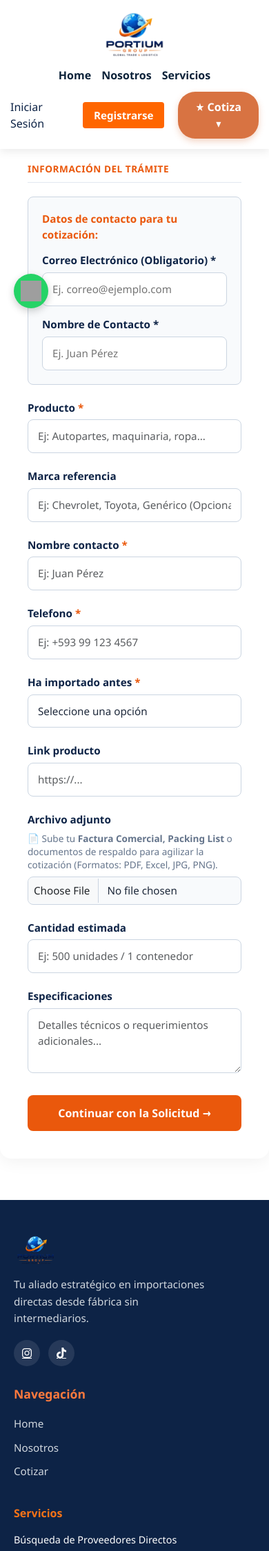
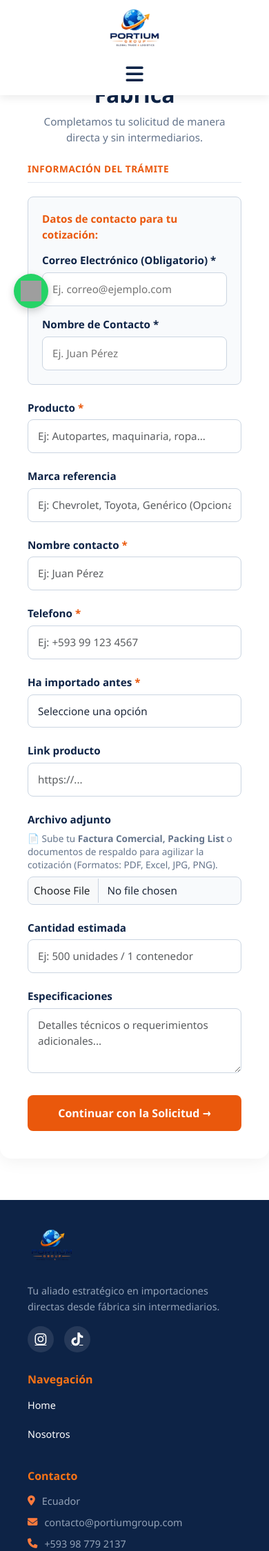
Before and after one commit to LogicCode2023/Web-Empresarial, a Django app: page /tramite/busqueda/ in a window 390 px wide. Shown: the top 2249 px of the page at 69% size. Run offline with Django 5.2, Linux system fonts and the light colour scheme; grey boxes are pictures that could not be loaded.

Commit message:
Agrega menu hamburguesa para moviles

```diff
--- a/templates/core/base.html
+++ b/templates/core/base.html
@@ -34,13 +34,10 @@
             box-sizing: border-box !important;
             position: relative !important;
             background: #ffffff !important;
-            flex-wrap: wrap !important;
         }
 
         /* Contenedor del logo */
         header .navbar .logo {
-            position: relative !important;
-            left: auto !important;
             display: flex !important;
             align-items: center !important;
             height: 100% !important;
@@ -48,52 +45,58 @@
 
         /* Logo en tamaño optimizado */
         header .navbar .logo img {
-            height: 70px !important;
+            height: 60px !important;
             width: auto !important;
-            max-height: none !important;
             display: block !important;
         }
 
         /* Enlaces de navegación */
         header .navbar .nav-links {
             display: flex !important;
-            gap: 30px !important;
+            gap: 25px !important;
             align-items: center !important;
             margin: 0 !important;
-            font-size: 1.1rem;
+            font-size: 1.05rem;
         }
 
-        /* Variante exclusiva para Servicios (centrado simétrico perfecto) */
-        header .navbar.nav-centered {
-            justify-content: center !important;
+        header .navbar .nav-links a {
+            text-decoration: none;
+            color: #0d2346;
+            font-weight: 500;
         }
 
-        header .navbar.nav-centered .logo {
-            position: absolute !important;
-            left: 40px !important;
+        /* Contenedor derecho unificado */
+        .navbar-right-group {
+            display: flex;
+            align-items: center;
+            gap: 15px;
         }
 
-        header .navbar.nav-centered .nav-links {
-            margin: 0 auto !important;
-            position: static !important;
-            transform: none !important;
+        .nav-auth-container {
+            display: flex;
+            align-items: center;
+            gap: 12px;
         }
 
-        /* Adaptación para pantallas pequeñas / móviles */
-        @media (max-width: 850px) {
-            header .navbar {
-                flex-direction: column !important;
-                gap: 12px !important;
-                padding: 15px !important;
+        /* Botón hamburguesa para móviles (oculto en escritorio) */
+        .mobile-menu-toggle {
+            display: none;
+            background: none;
+            border: none;
+            font-size: 1.8rem;
+            color: #0d2346;
+            cursor: pointer;
         }
 
-            header .navbar .nav-links {
-                gap: 15px !important;
-            }
+        /* Menú colapsable para móviles */
+        .nav-collapse-container {
+            display: flex;
+            align-items: center;
+            gap: 25px;
         }
 
         /* Variante exclusiva para Servicios (escritorio) */
-        @media (min-width: 851px) {
+        @media (min-width: 992px) {
             header .navbar.nav-centered {
                 justify-content: center !important;
             }
@@ -101,9 +104,66 @@
                 position: absolute !important;
                 left: 40px !important;
             }
-            header .navbar.nav-centered .nav-links {
+            header .navbar.nav-centered .nav-collapse-container {
                 margin: 0 auto !important;
-                position: static !important;
+            }
+        }
+
+        /* Adaptación para pantallas pequeñas / móviles (Menú hamburguesa) */
+        @media (max-width: 991px) {
+            .mobile-menu-toggle {
+                display: block !important;
+            }
+
+            .nav-collapse-container {
+                display: none;
+                flex-direction: column;
+                align-items: flex-start;
+                width: 100%;
+                background: #ffffff;
+                position: absolute;
+                top: 90px;
+                left: 0;
+                padding: 20px;
+                box-shadow: 0 10px 15px rgba(0,0,0,0.1);
+                border-top: 1px solid #e2e8f0;
+                gap: 20px;
+                max-height: calc(100vh - 90px);
+                overflow-y: auto;
+            }
+
+            .nav-collapse-container.show-mobile {
+                display: flex !important;
+            }
+
+            header .navbar .nav-links {
+                flex-direction: column;
+                align-items: flex-start;
+                width: 100%;
+                gap: 15px;
+            }
+
+            .navbar-right-group {
+                flex-direction: column;
+                align-items: flex-start;
+                width: 100%;
+                gap: 15px;
+            }
+
+            .nav-auth-container {
+                flex-direction: column;
+                align-items: flex-start;
+                width: 100%;
+                gap: 12px;
+            }
+
+            .cotiza-dropdown-container {
+                width: 100%;
+            }
+
+            .btn-cotiza-main {
+                width: 100%;
+                text-align: left;
             }
         }
     </style>
@@ -119,7 +179,15 @@
             </a>
         </div>
 
-        <!-- Enlaces públicos (Se ocultan automáticamente en el Panel de Operaciones y en la vista de gestión) -->
+        <!-- Botón Hamburguesa para Móviles -->
+        <button class="mobile-menu-toggle" onclick="toggleMobileMenu(event)" aria-label="Abrir menú">
+            <i class="fas fa-bars"></i>
+        </button>
+
+        <!-- Contenedor colapsable que agrupa enlaces, auth y cotizador -->
+        <div class="nav-collapse-container" id="navCollapseContainer">
+
+            <!-- Enlaces públicos -->
             {% if request.resolver_match.url_name != 'dashboard_tramites' and request.resolver_match.url_name != 'gestionar_tramite' %}
             <div class="nav-links">
                 <a href="{% url 'home' %}">Home</a>
@@ -128,147 +196,120 @@
             </div>
             {% endif %}
 
-        <!-- Contenedor derecho unificado (Autenticación + Botón Cotiza juntos para respetar Flexbox) -->
-        <div class="navbar-right-group" style="display: flex; align-items: center; gap: 20px; {% if request.resolver_match.url_name == 'dashboard_tramites' or request.resolver_match.url_name == 'gestionar_tramite' %}margin-left: auto;{% endif %}">
+            <!-- Contenedor derecho unificado -->
+            <div class="navbar-right-group" {% if request.resolver_match.url_name == 'dashboard_tramites' or request.resolver_match.url_name == 'gestionar_tramite' %}style="margin-left: auto;"{% endif %}>
 
-            <!-- Control de Autenticación en la Navbar -->
-            <div class="nav-auth-container" style="display: flex; align-items: center; gap: 15px;">
+                <!-- Control de Autenticación -->
+                <div class="nav-auth-container">
                     {% if user.is_authenticated %}
                         <span style="font-size: 0.95rem; color: #0d2346; font-weight: 600;">Hola, {{ user.username }}</span>
-
-                    <!-- Botón de Mis Trámites -->
-                    <a href="{% url 'mis_tramites' %}" style="background-color: #0d2346; color: #ffffff; padding: 6px 12px; border-radius: 4px; text-decoration: none; font-weight: 500; font-size: 0.9rem; transition: background 0.2s;" onmouseover="this.style.backgroundColor='#1e3a8a';" onmouseout="this.style.backgroundColor='#0d2346';">Mis Trámites</a>
-
+                        <a href="{% url 'mis_tramites' %}" style="background-color: #0d2346; color: #ffffff; padding: 6px 12px; border-radius: 4px; text-decoration: none; font-weight: 500; font-size: 0.9rem;">Mis Trámites</a>
                         <form method="post" action="{% url 'logout' %}" style="display: inline; margin: 0;">
                             {% csrf_token %}
-                        <button type="submit" style="background: none; border: 1px solid #0d2346; color: #0d2346; padding: 6px 12px; border-radius: 4px; cursor: pointer; font-size: 0.9rem; transition: background 0.2s, color 0.2s;" onmouseover="this.style.backgroundColor='#0d2346'; this.style.color='#ffffff';" onmouseout="this.style.backgroundColor='transparent'; this.style.color='#0d2346';">Cerrar Sesión</button>
+                            <button type="submit" style="background: none; border: 1px solid #0d2346; color: #0d2346; padding: 6px 12px; border-radius: 4px; cursor: pointer; font-size: 0.9rem;">Cerrar Sesión</button>
                         </form>
                     {% else %}
                         <a href="{% url 'login' %}" style="font-size: 1rem; color: #0d2346; text-decoration: none; font-weight: 500;">Iniciar Sesión</a>
-                    <a href="{% url 'signup' %}" style="background-color: #ff6600; color: #ffffff; padding: 8px 16px; border-radius: 4px; text-decoration: none; font-weight: 600; font-size: 0.95rem;">Registrarse</a>
+                        <a href="{% url 'signup' %}" style="background-color: #ff6600; color: #ffffff; padding: 8px 16px; border-radius: 4px; text-decoration: none; font-weight: 600; font-size: 0.95rem; display: inline-block;">Registrarse</a>
                     {% endif %}
                 </div>
 
-            <!-- Menú desplegable del botón Cotiza (Oculto en Servicios, Panel de Operaciones y Gestión de Trámite) -->
+                <!-- Menú desplegable del botón Cotiza -->
                 {% if request.resolver_match.url_name != 'servicios' and request.resolver_match.url_name != 'dashboard_tramites' and request.resolver_match.url_name != 'gestionar_tramite' %}
                 <div class="cotiza-dropdown-container" style="position: relative; display: inline-block;">
-                <button type="button" class="btn-cotiza-main" onclick="toggleCotizaDropdown(event)">
+                    <button type="button" class="btn-cotiza-main" onclick="toggleCotizaDropdown(event)" style="background-color: #f97316; color: white; border: none; padding: 8px 16px; border-radius: 4px; font-weight: 600; cursor: pointer;">
                         ★ Cotiza ▾
                     </button>
 
-                <div class="cotiza-dropdown-menu" id="cotizaDropdownMenu">
-                    <a href="{% url 'crear_tramite' 'busqueda' %}?producto=Proveedores">🔍 Búsqueda de proveedores chinos</a>
-                    <a href="{% url 'crear_tramite' 'asesoria' %}?producto=Asesoria">📄 Asesoría de Compras</a>
+                    <div class="cotiza-dropdown-menu" id="cotizaDropdownMenu" style="display: none; position: absolute; right: 0; background: white; box-shadow: 0 4px 12px rgba(0,0,0,0.15); border-radius: 6px; padding: 10px; z-index: 1000; min-width: 240px;">
+                        <a href="{% url 'crear_tramite' 'busqueda' %}?producto=Proveedores" style="display: block; padding: 8px; color: #334155; text-decoration: none; font-size: 0.9rem;">🔍 Búsqueda de proveedores</a>
+                        <a href="{% url 'crear_tramite' 'asesoria' %}?producto=Asesoria" style="display: block; padding: 8px; color: #334155; text-decoration: none; font-size: 0.9rem;">📄 Asesoría de Compras</a>
 
-                    <!-- Opción con submenú para Importación por Etapas -->
                         <div class="dropdown-submenu-wrapper" style="position: relative;">
-                        <a href="javascript:void(0);" onclick="toggleEtapasSubmenu(event)"
-                           style="display: flex; justify-content: space-between; align-items: center;">
-                            <span>🚢 Servicios de Importación por Etapas</span>
+                            <a href="javascript:void(0);" onclick="toggleEtapasSubmenu(event)" style="display: flex; justify-content: space-between; align-items: center; padding: 8px; color: #334155; text-decoration: none; font-size: 0.9rem;">
+                                <span>🚢 Importación por Etapas</span>
                                 <span id="etapasArrow" style="font-size: 0.75rem; transition: transform 0.2s;">▶</span>
                             </a>
-                        <div class="etapas-submenu-content" id="etapasSubmenu"
-                             style="display: none; padding-left: 12px; border-left: 2px solid #f97316; margin: 6px 0 6px 14px; background: transparent;">
-                            <a href="{% url 'crear_tramite' 'logistica' %}" style="font-size: 0.85rem; padding: 7px 10px; display: block; color: #475569; text-decoration: none; border-radius: 4px; transition: background 0.2s, color 0.2s;" onmouseover="this.style.backgroundColor='#f1f5f9'; this.style.color='#0f172a'" onmouseout="this.style.backgroundColor='transparent'; this.style.color='#475569'">🚢 Logística Internacional (Fletes/Seguros)</a>
-                            <a href="{% url 'crear_tramite' 'nacionalizacion' %}" style="font-size: 0.85rem; padding: 7px 10px; display: block; color: #475569; text-decoration: none; border-radius: 4px; transition: background 0.2s, color 0.2s;" onmouseover="this.style.backgroundColor='#f1f5f9'; this.style.color='#0f172a'" onmouseout="this.style.backgroundColor='transparent'; this.style.color='#475569'">📄 Nacionalización y Aduanas</a>
-                            <a href="{% url 'crear_tramite' 'inspeccion' %}" style="font-size: 0.85rem; padding: 7px 10px; display: block; color: #475569; text-decoration: none; border-radius: 4px; transition: background 0.2s, color 0.2s;" onmouseover="this.style.backgroundColor='#f1f5f9'; this.style.color='#0f172a'" onmouseout="this.style.backgroundColor='transparent'; this.style.color='#475569'">🔍 Inspección y Gestión en Origen</a>
-                            <a href="{% url 'crear_tramite' 'transporte_local' %}" style="font-size: 0.85rem; padding: 7px 10px; display: block; color: #475569; text-decoration: none; border-radius: 4px; transition: background 0.2s, color 0.2s;" onmouseover="this.style.backgroundColor='#f1f5f9'; this.style.color='#0f172a'" onmouseout="this.style.backgroundColor='transparent'; this.style.color='#475569'">🚚 Transporte Local y Entrega</a>
+                            <div class="etapas-submenu-content" id="etapasSubmenu" style="display: none; padding-left: 10px; border-left: 2px solid #f97316; margin: 4px 0 4px 10px;">
+                                <a href="{% url 'crear_tramite' 'logistica' %}" style="font-size: 0.85rem; padding: 6px; display: block; color: #475569; text-decoration: none;">🚢 Logística Internacional</a>
+                                <a href="{% url 'crear_tramite' 'nacionalizacion' %}" style="font-size: 0.85rem; padding: 6px; display: block; color: #475569; text-decoration: none;">📄 Nacionalización</a>
+                                <a href="{% url 'crear_tramite' 'inspeccion' %}" style="font-size: 0.85rem; padding: 6px; display: block; color: #475569; text-decoration: none;">🔍 Inspección en Origen</a>
+                                <a href="{% url 'crear_tramite' 'transporte_local' %}" style="font-size: 0.85rem; padding: 6px; display: block; color: #475569; text-decoration: none;">🚚 Transporte Local</a>
                             </div>
                         </div>
 
-                    <a href="{% url 'crear_tramite' 'representacion' %}?producto=Representacion">🤝 Representación en China</a>
+                        <a href="{% url 'crear_tramite' 'representacion' %}?producto=Representacion" style="display: block; padding: 8px; color: #334155; text-decoration: none; font-size: 0.9rem;">🤝 Representación en China</a>
                     </div>
                 </div>
                 {% endif %}
 
-        </div><!-- Fin de navbar-right-group -->
+            </div>
+        </div>
     </nav>
 </header>
 <!-- Fin del Header -->
 
-<!-- Inyección del contenido de cada vista de forma limpia -->
+<!-- Inyección del contenido -->
 {% block content %}
 {% endblock %}
 
-<!-- Footer Principal (Global - Se oculta en el Panel de Operaciones y en la vista de gestión) -->
+<!-- Footer Principal -->
 {% if request.resolver_match.url_name != 'dashboard_tramites' and request.resolver_match.url_name != 'gestionar_tramite' %}
-<footer class="main-footer">
-    <div class="footer-container">
-
-        <!-- Columna 1: Branding y Redes -->
-        <div class="footer-col brand-col">
-            <div class="footer-logo">
-                <img src="{% static 'core/img/logo-portium.png' %}" alt="Portium Group Logo">
+<footer class="main-footer" style="background-color: #0d2346; color: #ffffff; padding: 40px 20px 20px 20px;">
+    <div class="footer-container" style="display: flex; flex-wrap: wrap; justify-content: space-between; max-width: 1200px; margin: 0 auto; gap: 30px;">
+        <div class="footer-col brand-col" style="flex: 1; min-width: 250px;">
+            <div class="footer-logo" style="margin-bottom: 15px;">
+                <img src="{% static 'core/img/logo-portium.png' %}" alt="Portium Group Logo" style="height: 50px;">
             </div>
-            <p class="brand-desc">
-                Tu aliado estratégico en importaciones directas desde fábrica sin intermediarios.
-            </p>
-            <div class="social-links">
-                <a href="https://www.instagram.com/portiumec" target="_blank" rel="noopener noreferrer" aria-label="Instagram"><i class="fab fa-instagram"></i></a>
-                <a href="https://www.tiktok.com/@portiumec" target="_blank" rel="noopener noreferrer" aria-label="TikTok"><i class="fab fa-tiktok"></i></a>
+            <p style="color: #94a3b8; font-size: 0.9rem;">Tu aliado estratégico en importaciones directas desde fábrica sin intermediarios.</p>
+            <div class="social-links" style="margin-top: 15px; display: flex; gap: 15px;">
+                <a href="https://www.instagram.com/portiumec" target="_blank" rel="noopener noreferrer" style="color: white; font-size: 1.2rem;"><i class="fab fa-instagram"></i></a>
+                <a href="https://www.tiktok.com/@portiumec" target="_blank" rel="noopener noreferrer" style="color: white; font-size: 1.2rem;"><i class="fab fa-tiktok"></i></a>
             </div>
         </div>
-
-        <!-- Columna 2: Navegación -->
-        <div class="footer-col">
-            <h4>Navegación</h4>
-            <ul>
-                <li><a href="{% url 'home' %}">Home</a></li>
-                <li><a href="{% url 'nosotros' %}">Nosotros</a></li>
-                <li><a href="{% url 'solicitud_busqueda' %}">Cotizar</a></li>
+        <div class="footer-col" style="flex: 1; min-width: 150px;">
+            <h4 style="color: #f97316; font-size: 1rem; margin-bottom: 15px;">Navegación</h4>
+            <ul style="list-style: none; padding: 0; margin: 0; display: flex; flex-direction: column; gap: 8px;">
+                <li><a href="{% url 'home' %}" style="color: #ffffff; text-decoration: none; font-size: 0.9rem;">Home</a></li>
+                <li><a href="{% url 'nosotros' %}" style="color: #ffffff; text-decoration: none; font-size: 0.9rem;">Nosotros</a></li>
             </ul>
         </div>
-
-        <!-- Columna 3: Servicios -->
-        <div class="footer-services">
-            <h3 style="color: #f97316; font-size: 1rem; margin-bottom: 15px; font-weight: bold;">Servicios</h3>
-            <ul style="list-style: none; padding: 0; margin: 0;">
-                <li style="margin-bottom: 10px;"><a href="{% url 'crear_tramite' 'busqueda' %}" style="color: #ffffff; text-decoration: none; font-size: 0.9rem; transition: color 0.2s;" onmouseover="this.style.color='#94a3b8'" onmouseout="this.style.color='#ffffff'">Búsqueda de Proveedores Directos</a></li>
-                <li style="margin-bottom: 10px;"><a href="{% url 'crear_tramite' 'asesoria' %}" style="color: #ffffff; text-decoration: none; font-size: 0.9rem; transition: color 0.2s;" onmouseover="this.style.color='#94a3b8'" onmouseout="this.style.color='#ffffff'">Asesoría de Compras</a></li>
-                <li style="margin-bottom: 10px;"><a href="{% url 'seleccion_etapas' %}" style="color: #ffffff; text-decoration: none; font-size: 0.9rem; transition: color 0.2s;" onmouseover="this.style.color='#94a3b8'" onmouseout="this.style.color='#ffffff'">Servicios de Importación por Etapas</a></li>
-                <li style="margin-bottom: 10px;"><a href="{% url 'crear_tramite' 'representacion' %}" style="color: #ffffff; text-decoration: none; font-size: 0.9rem; transition: color 0.2s;" onmouseover="this.style.color='#94a3b8'" onmouseout="this.style.color='#ffffff'">Representación en China</a></li>
-            </ul>
+        <div class="footer-col contact-col" style="flex: 1; min-width: 220px;">
+            <h4 style="color: #f97316; font-size: 1rem; margin-bottom: 15px;">Contacto</h4>
+            <p style="color: #94a3b8; font-size: 0.9rem; margin-bottom: 8px;"><i class="fas fa-map-marker-alt"></i> Ecuador</p>
+            <p style="color: #94a3b8; font-size: 0.9rem; margin-bottom: 8px;"><i class="fas fa-envelope"></i> contacto@portiumgroup.com</p>
+            <p style="color: #94a3b8; font-size: 0.9rem; margin-bottom: 8px;"><i class="fas fa-phone"></i> +593 98 779 2137</p>
         </div>
-
-        <!-- Columna 4: Contacto -->
-        <div class="footer-col contact-col">
-            <h4>Contacto</h4>
-            <p><i class="fas fa-map-marker-alt"></i> Ecuador</p>
-            <p><i class="fas fa-envelope"></i> contacto@portiumgroup.com</p>
-            <p><i class="fas fa-phone"></i> +593 98 779 2137</p>
     </div>
-
-    </div>
-
-    <!-- Barra de Derechos Reservados -->
-    <div class="footer-bottom"
-         style="display: flex; justify-content: space-between; align-items: center; padding: 0 40px;">
+    <div class="footer-bottom" style="text-align: center; margin-top: 30px; padding-top: 20px; border-top: 1px solid rgba(255,255,255,0.1); color: #94a3b8; font-size: 0.85rem;">
         <p>&copy; 2026 Portium Group. Todos los derechos reservados.</p>
-        <p style="margin: 0;">
-            <a href="{% url 'dashboard_tramites' %}"
-               style="color: #94a3b8; text-decoration: none; font-size: 0.85rem; transition: color 0.2s;"
-               onmouseover="this.style.color='#ffffff'" onmouseout="this.style.color='#94a3b8'">Panel de Operaciones</a>
-        </p>
     </div>
 </footer>
 {% endif %}
 
 <!-- Boton Flotente de WhatsApp -->
 {% if request.resolver_match.url_name != 'dashboard_tramites' and request.resolver_match.url_name != 'gestionar_tramite' %}
-<a href="https://wa.me/593987792137?text=Hola,%20quiero%20mas%20informacion"
-   class="whatsapp-float"
-   target="_blank"
-   rel="noopener noreferrer">
-    <img src="https://upload.wikimedia.org/wikipedia/commons/6/6b/WhatsApp.svg" alt="WhatsApp-icon">
+<a href="https://wa.me/593987792137?text=Hola,%20quiero%20mas%20informacion" class="whatsapp-float" target="_blank" rel="noopener noreferrer" style="position: fixed; bottom: 20px; right: 20px; z-index: 1000;">
+    <img src="https://upload.wikimedia.org/wikipedia/commons/6/6b/WhatsApp.svg" alt="WhatsApp-icon" style="width: 50px; height: 50px;">
 </a>
 {% endif %}
 
 <!-- Scripts Globales -->
 <script>
+    function toggleMobileMenu(event) {
+        event.stopPropagation();
+        const container = document.getElementById('navCollapseContainer');
+        if (container) {
+            container.classList.toggle('show-mobile');
+        }
+    }
+
     function toggleCotizaDropdown(event) {
         event.stopPropagation();
         const menu = document.getElementById('cotizaDropdownMenu');
-        if (menu) menu.classList.toggle('show');
+        if (menu) {
+            menu.style.display = (menu.style.display === 'block') ? 'none' : 'block';
+        }
     }
 
     function toggleEtapasSubmenu(event) {
@@ -289,9 +330,10 @@
 
     window.addEventListener('click', function() {
         const menu = document.getElementById('cotizaDropdownMenu');
-        if (menu && menu.classList.contains('show')) {
-            menu.classList.remove('show');
-        }
+        if (menu) menu.style.display = 'none';
+
+        const mobileMenu = document.getElementById('navCollapseContainer');
+        if (mobileMenu) mobileMenu.classList.remove('show-mobile');
     });
 </script>
 
```
Lines whose indentation alone changed are shown as unchanged.
